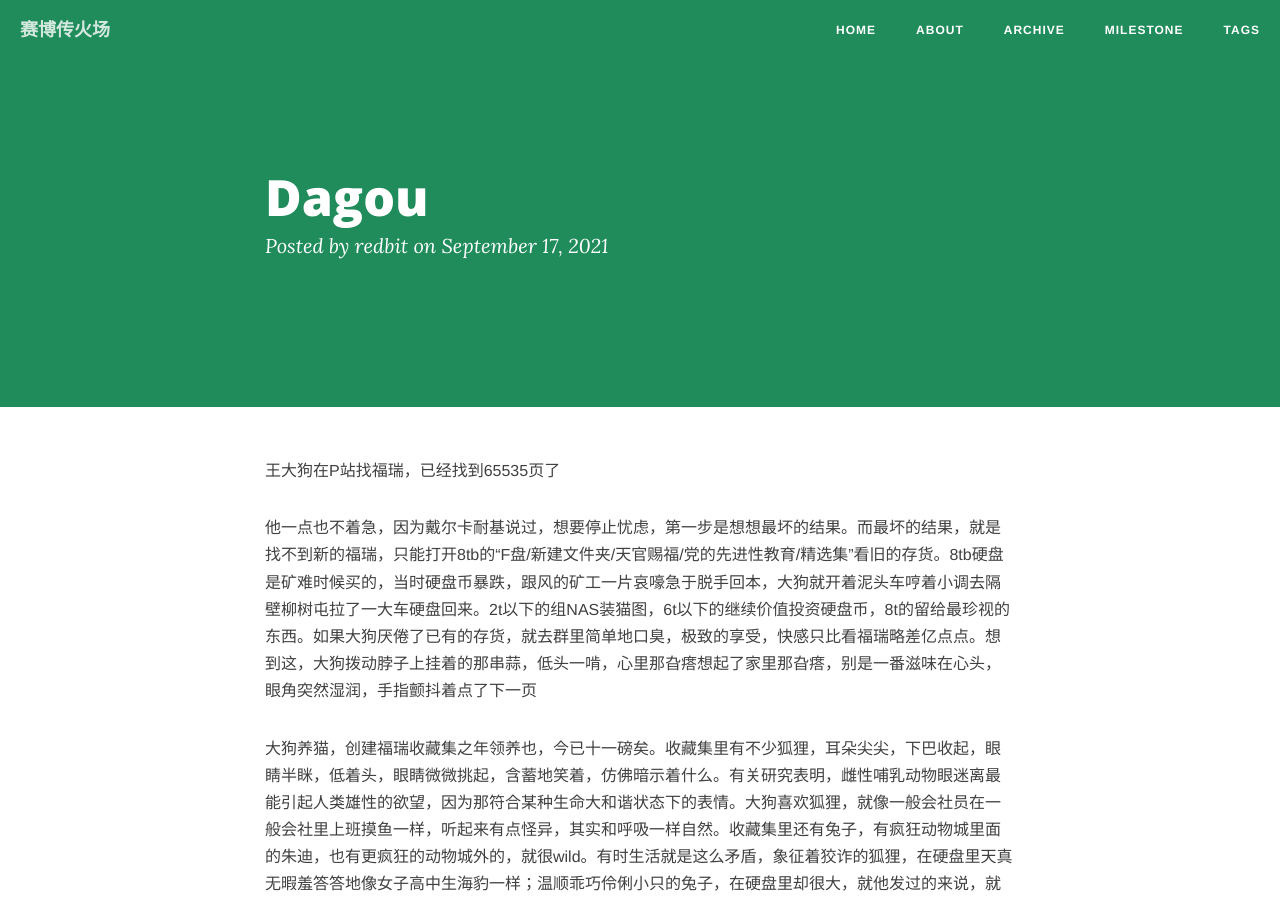
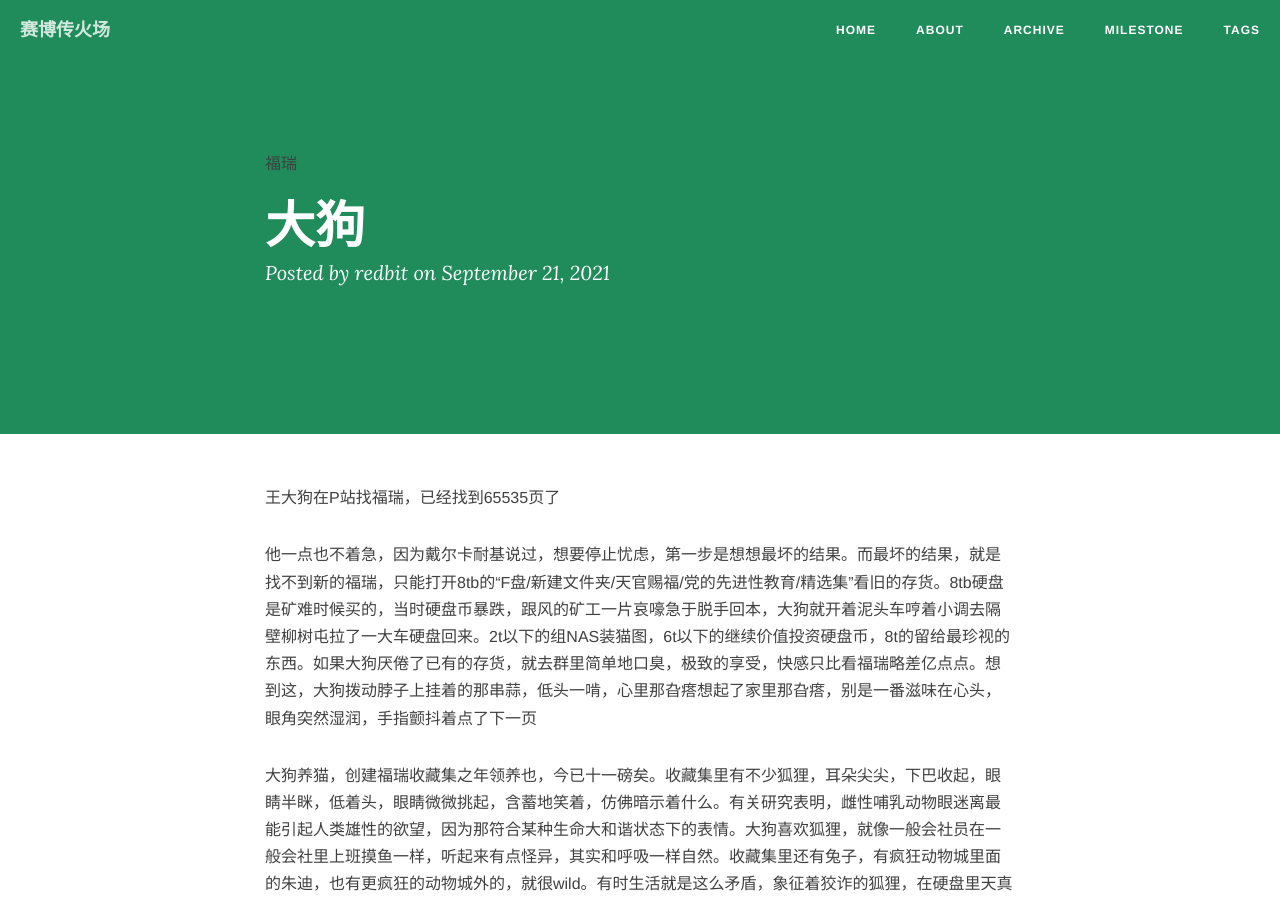
Before and after one commit to redbitBo/redbitBo.github.io, a Jekyll site: the page built from _posts/2021-09-17-DaGou.md, in a window 1280 px wide and 900 px high. Built offline with Jekyll 4.4.1, drawn with Linux system fonts in a browser that asks for light colours; nearby versions of some CDN libraries; comment, search, counter and statistics services are not loaded.

Commit message:
Update 2021-09-17-DaGou.md

```diff
--- a/_posts/2021-09-17-DaGou.md
+++ b/_posts/2021-09-17-DaGou.md
@@ -1,3 +1,12 @@
+---
+layout: post
+title: 大狗
+date: 2021-09-21
+categories: Creative Writing
+tags: [福瑞]
+description: “”
+---
+
 王大狗在P站找福瑞，已经找到65535页了
 
 他一点也不着急，因为戴尔卡耐基说过，想要停止忧虑，第一步是想想最坏的结果。而最坏的结果，就是找不到新的福瑞，只能打开8tb的“F盘/新建文件夹/天官赐福/党的先进性教育/精选集”看旧的存货。8tb硬盘是矿难时候买的，当时硬盘币暴跌，跟风的矿工一片哀嚎急于脱手回本，大狗就开着泥头车哼着小调去隔壁柳树屯拉了一大车硬盘回来。2t以下的组NAS装猫图，6t以下的继续价值投资硬盘币，8t的留给最珍视的东西。如果大狗厌倦了已有的存货，就去群里简单地口臭，极致的享受，快感只比看福瑞略差亿点点。想到这，大狗拨动脖子上挂着的那串蒜，低头一啃，心里那旮瘩想起了家里那旮瘩，别是一番滋味在心头，眼角突然湿润，手指颤抖着点了下一页
```
